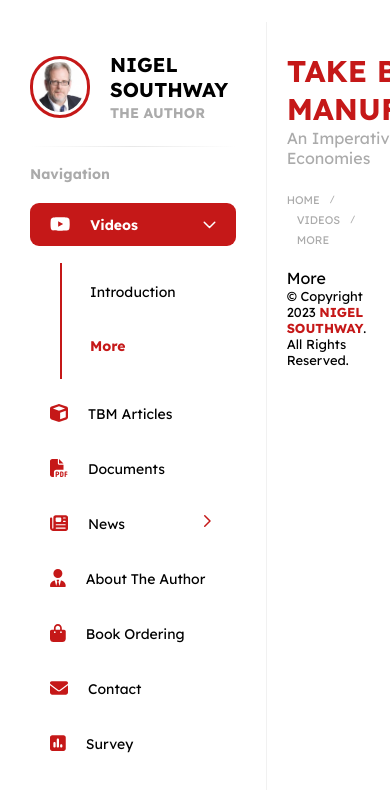
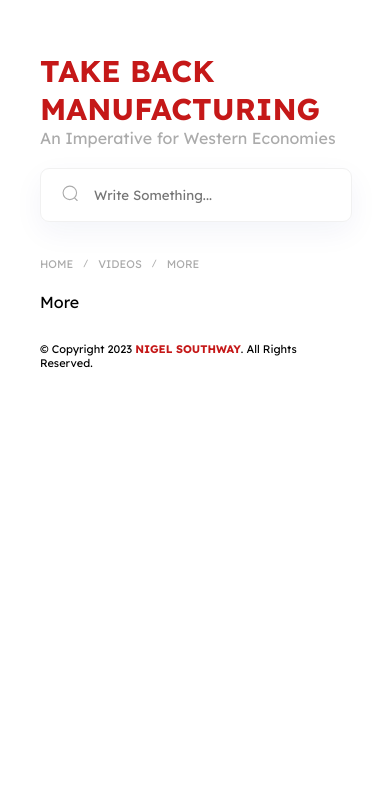
Before and after one commit to johncarlofstackdev/nigel-southway, a Next.js app: page /videos/more in a window 390 px wide. Shown: the top 790 px of the page. Built offline with nearby package versions, Linux system fonts and the light colour scheme.

Commit message:
Update theme responsive

```diff
--- a/src/components/sideBar/index.tsx
+++ b/src/components/sideBar/index.tsx
@@ -1,3 +1,4 @@
+import Link from "next/link";
 import Image from "next/image";
 import { AUTHOR_NAME } from "@/const/author";
 
@@ -12,6 +13,7 @@ const Sidebar: React.FC<sideBarProps> = ({ styles }) => {
     return (
         <aside className={styles.sidebar}>
             <div className={styles.author}>
+                <Link href="/">
                     <Image
                         height={50}
                         width={50}
@@ -21,6 +23,7 @@ const Sidebar: React.FC<sideBarProps> = ({ styles }) => {
                         <h3>{AUTHOR_NAME}</h3>
                         <span>The Author</span>
                     </div>
+                </Link>
             </div>
             <div className="label">
                 <hr className="hr-horizontal" />
--- a/src/styles/left.module.css
+++ b/src/styles/left.module.css
@@ -5,7 +5,7 @@
     border-right: 1px solid var(---border);
 }
 
-.author {
+.author a {
     display: flex;
     align-items: center;
     column-gap: 20px;
@@ -126,3 +126,10 @@
     color: var(---primary);
     font-weight: bold;
 }
+
+/* ===== Responsive ===== */
+@media screen and (max-width: 1280px) {
+    .wrapper {
+        display: none;
+    }
+}
--- a/src/styles/right.module.css
+++ b/src/styles/right.module.css
@@ -75,10 +75,32 @@
 }
 
 .footerarea{
-    font-size: 13px;
+    font-size: 11px;
 }
 
 .footername{
     color: var(---primary);
     font-weight: bold;
 }
+
+/* ===== Responsive ===== */
+@media screen and (max-width: 1280px) {
+    .wrapper {
+        width: 100%;
+    }
+}
+
+@media screen and (max-width: 940px) {
+    .bar{
+        display: block;
+    }
+    .search{
+        margin-left: unset;
+        margin: 20px 0px;
+        margin-bottom: 30px;
+        width: calc(100% - 40px);
+    }
+    .footerarea{
+        margin: 30px 0px;
+    }
+}
```
Also changed, not shown: src/styles/home.module.css (+19 -0 lines). Lines whose indentation alone changed are shown as unchanged.
